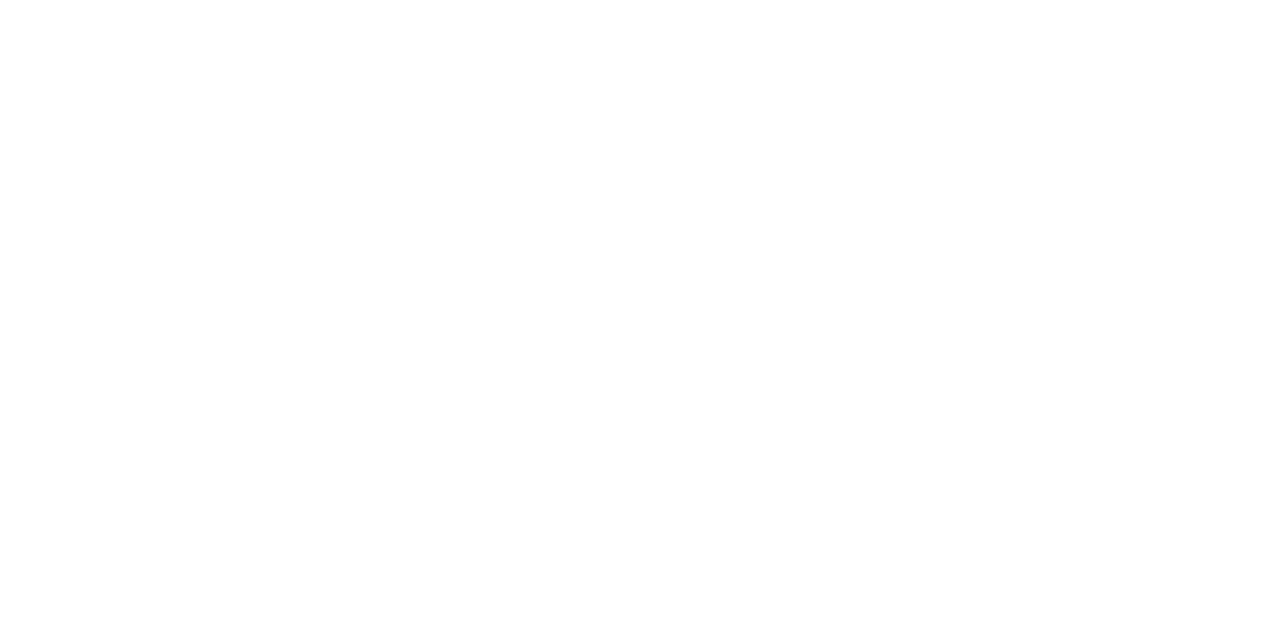
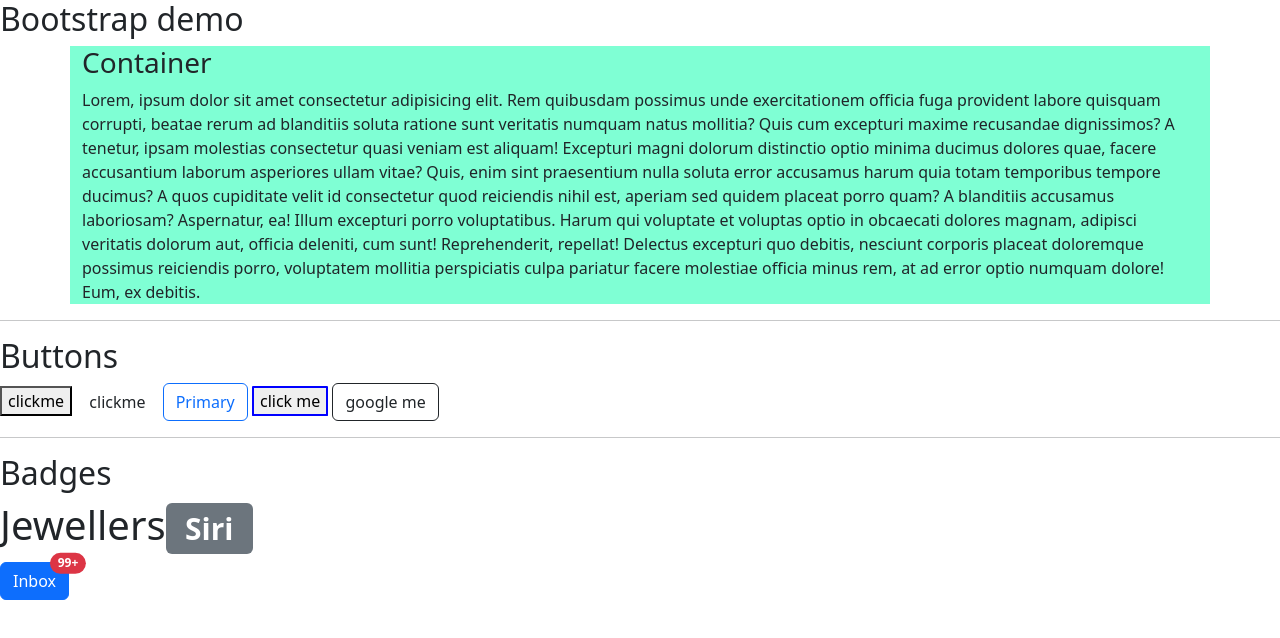
Before and after one commit to sireesha115/apna-college-sigma6-batch, a plain HTML site: page Bootstrap/bootstrap.html in a window 1280 px wide. Drawn offline with nearby package versions, Linux system fonts and the light colour scheme.

Commit message:
bootstrap1

```diff
--- a/Bootstrap/bootstrap.css
+++ b/Bootstrap/bootstrap.css
@@ -0,0 +1,16 @@
+ .headings{
+    text-decoration: dotted;
+ }
+ .container-md{
+    background-color: aquamarine;
+ }
+ .mybutton{
+    border-radius: 2%;
+    border: 2px solid blue;
+
+}
+.mybutton:hover{
+    background-color: blue;
+    color: white;
+
+}
--- a/Bootstrap/bootstrap.html
+++ b/Bootstrap/bootstrap.html
@@ -9,5 +9,35 @@
 </head>
 <body>
 
+    <script src="https://cdn.jsdelivr.net/npm/bootstrap@5.3.3/dist/js/bootstrap.bundle.min.js" integrity="sha384-YvpcrYf0tY3lHB60NNkmXc5s9fDVZLESaAA55NDzOxhy9GkcIdslK1eN7N6jIeHz" crossorigin="anonymous"></script>
+    <h2 class="headings">Bootstrap demo</h2>
+    <div class="container-md">
+        <h3>Container</h3>
+        <p>Lorem, ipsum dolor sit amet consectetur adipisicing elit. Rem quibusdam possimus unde exercitationem officia fuga provident labore quisquam corrupti, beatae rerum ad blanditiis soluta ratione sunt veritatis numquam natus mollitia?
+        Quis cum excepturi maxime recusandae dignissimos? A tenetur, ipsam molestias consectetur quasi veniam est aliquam! Excepturi magni dolorum distinctio optio minima ducimus dolores quae, facere accusantium laborum asperiores ullam vitae?
+        Quis, enim sint praesentium nulla soluta error accusamus harum quia totam temporibus tempore ducimus? A quos cupiditate velit id consectetur quod reiciendis nihil est, aperiam sed quidem placeat porro quam?
+        A blanditiis accusamus laboriosam? Aspernatur, ea! Illum excepturi porro voluptatibus. Harum qui voluptate et voluptas optio in obcaecati dolores magnam, adipisci veritatis dolorum aut, officia deleniti, cum sunt! Reprehenderit, repellat!
+        Delectus excepturi quo debitis, nesciunt corporis placeat doloremque possimus reiciendis porro, voluptatem mollitia perspiciatis culpa pariatur facere molestiae officia minus rem, at ad error optio numquam dolore! Eum, ex debitis.
+        </p>
+    </div>
+    <hr>
+    <h2 class="headings">Buttons</h2>
+          <button>clickme</button>
+    <button class="btn">clickme</button>
+    <button type="button" class="btn btn-outline-primary">Primary</button>
+    <button class="mybutton">click me</button>
+    <a href="#">
+        <button class="btn btn-outline-dark">google me</button>
+    </a>
+<hr>
+<h2 class="headings">Badges</h2>
+    <h1>Jewellers<span class="badge text-bg-secondary">Siri</span></h1>
+    <button type="button" class="btn btn-primary position-relative">
+        Inbox
+        <span class="position-absolute top-0 start-100 translate-middle badge rounded-pill bg-danger">
+          99+
+          <span class="visually-hidden">unread messages</span>
+        </span>
+      </button>
 </body>
 </html>
```
